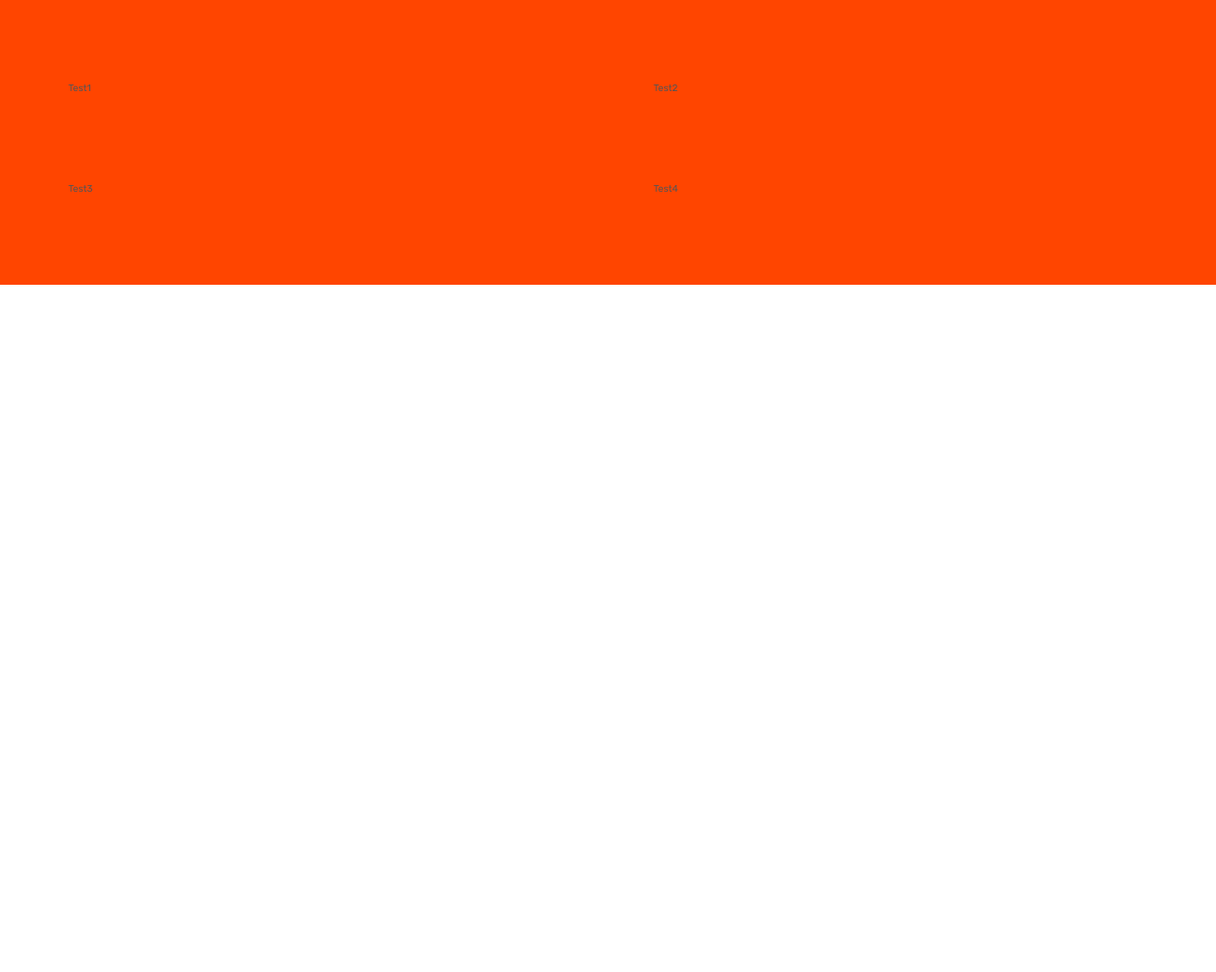
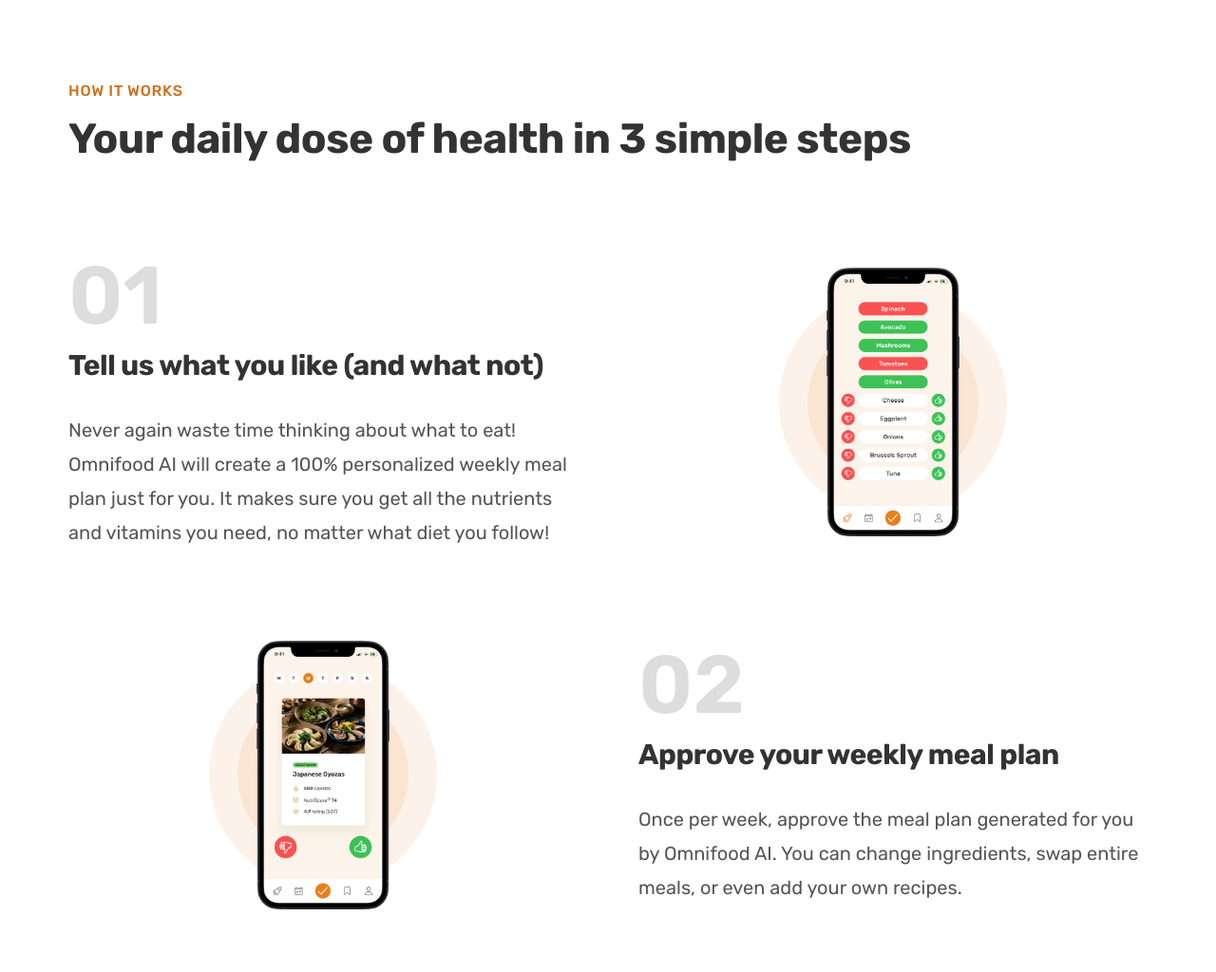
Before and after one commit to changkeun1090/css_tutorial, a plain HTML site: page udemy_jonas/starter/07-Omnifood-Desktop/index.html in a window 1280 px wide. Shown: the part 768-1792 px from the top of the page at 95% size. Before the commit the page ends 1068 px from the top, so only its background shows below. Drawn offline with Linux system fonts and the light colour scheme.

Commit message:
📝 Omnifood: How-it-works

```diff
--- /dev/null
+++ b/udemy_jonas/starter/07-Omnifood-Desktop/css/general.css
@@ -0,0 +1,120 @@
+* {
+	padding: 0;
+	margin: 0;
+	box-sizing: border-box;
+}
+
+html {
+	font-size: 62.5%;
+	/* 62.5% of user's default font-size */
+}
+
+body {
+	font-family: "Rubik", sans-serif;
+	line-height: 1;
+	font-weight: 400;
+	color: #555;
+}
+
+/**********************/
+/* GENERAL COMPONENT */
+/**********************/
+
+.container {
+	max-width: 120rem;
+	margin: 0 auto;
+	padding: 0 3.2rem;
+}
+
+.grid {
+	display: grid;
+	row-gap: 9.6rem;
+	column-gap: 6.4rem;
+}
+
+.grid--2-cols {
+	grid-template-columns: repeat(2, 1fr);
+}
+
+.grid--3-cols {
+	grid-template-columns: repeat(3, 1fr);
+}
+
+.grid--center-v {
+	/* align-items: center; */
+	place-items: center;
+}
+
+.heading-primary,
+.heading-secondary,
+.heading-tertiary {
+	font-weight: 700;
+	letter-spacing: -0.5px;
+	color: #333;
+}
+
+.heading-primary {
+	font-size: 5.2rem;
+	line-height: 1.05;
+	margin-bottom: 3.2rem;
+}
+
+.heading-secondary {
+	font-size: 4.4rem;
+	line-height: 1.2;
+	margin-bottom: 9.6rem;
+}
+
+.heading-tertiary {
+	font-size: 3rem;
+	line-height: 1.2;
+	margin-bottom: 3.2rem;
+}
+
+.subheading {
+	display: block;
+	font-size: 1.6rem;
+	font-weight: 500;
+	color: #cf711f;
+	text-transform: uppercase;
+	margin-bottom: 1.6rem;
+	letter-spacing: 0.75px;
+}
+
+.btn:link,
+.btn:visited {
+	font-size: 2rem;
+	font-weight: 600;
+	padding: 1.6rem 3.2rem;
+	display: inline-block;
+	border-radius: 9px;
+	text-decoration: none;
+
+	transition: all 0.3s;
+}
+
+.btn--full {
+	background-color: #e67e22;
+	color: #fff;
+}
+
+.btn--full:hover,
+.btn--full:active {
+	background-color: #cf711f;
+}
+
+.btn--outline {
+	background-color: #fff;
+	color: #555;
+}
+
+.btn--outline:hover,
+.btn--outline:active {
+	background-color: #fdf2e9;
+	/* Trick to add border inside */
+	box-shadow: inset 0 0 0 3px #fff;
+}
+
+.margin-right-sm {
+	margin-right: 1.6rem !important;
+}
--- a/udemy_jonas/starter/07-Omnifood-Desktop/css/style.css
+++ b/udemy_jonas/starter/07-Omnifood-Desktop/css/style.css
@@ -57,94 +57,6 @@
 - Spacing system (px)
 2 / 4 / 8 / 12 / 16 / 24 / 32 / 48 / 64 / 80 / 96 / 128
 */
-
-* {
-	padding: 0;
-	margin: 0;
-	box-sizing: border-box;
-}
-
-html {
-	font-size: 62.5%;
-	/* 62.5% of user's default font-size */
-}
-
-body {
-	font-family: "Rubik", sans-serif;
-	line-height: 1;
-	font-weight: 400;
-	color: #555;
-}
-
-/**********************/
-/* GENERAL COMPONENT */
-/**********************/
-
-.container {
-	max-width: 120rem;
-	margin: 0 auto;
-	padding: 0 3.2rem;
-}
-
-.grid {
-	display: grid;
-	gap: 9.6rem;
-}
-
-.grid--2--cols {
-	grid-template-columns: repeat(2, 1fr);
-}
-
-.grid--3--cols {
-	grid-template-columns: repeat(3, 1fr);
-}
-
-.heading-primary {
-	font-size: 5.2rem;
-	font-weight: 700;
-	line-height: 1.05;
-	color: #333;
-	letter-spacing: -0.5px;
-	margin-bottom: 3.2rem;
-}
-
-.btn:link,
-.btn:visited {
-	font-size: 2rem;
-	font-weight: 600;
-	padding: 1.6rem 3.2rem;
-	display: inline-block;
-	border-radius: 9px;
-	text-decoration: none;
-
-	transition: all 0.3s;
-}
-
-.btn--full {
-	background-color: #e67e22;
-	color: #fff;
-}
-
-.btn--full:hover,
-.btn--full:active {
-	background-color: #cf711f;
-}
-
-.btn--outline {
-	background-color: #fff;
-	color: #555;
-}
-
-.btn--outline:hover,
-.btn--outline:active {
-	background-color: #fdf2e9;
-	/* Trick to add border inside */
-	box-shadow: inset 0 0 0 3px #fff;
-}
-
-.margin-right-sm {
-	margin-right: 1.6rem !important;
-}
 
 /**********************/
 /* HEADER */
@@ -273,5 +185,62 @@
 
 .section-how {
 	padding: 9.6rem 0;
-	background: orangered;
 }
+
+.step-number {
+	font-size: 8.6rem;
+	font-weight: 600;
+	color: #ddd;
+	margin-bottom: 1.2rem;
+}
+
+.step-description {
+	font-size: 2rem;
+	line-height: 1.8;
+}
+
+.step-img-box {
+	display: flex;
+	justify-content: center;
+	align-items: center;
+
+	position: relative;
+}
+
+.step-img-box::before,
+.step-img-box::after {
+	content: "";
+	display: block;
+	/* height: 60%; */
+	/* padding-bottom: 60%; */
+	/* heigth를 사용하지 않는 이유.
+		현재 Grid 아이템의 넓이와 높이는 같지 않기 때문에 원형을 만들기 위해서는 height 또는 width 중 하나를 기준으로 삼아 동일한 비율을 정해야 한다.
+
+		padding-bottom은 width를 기준으로 하기 때문에 사용할 수 있다. 어떻게 padding-bottom이 요소에 height를 주는지는 정확히 알지 못한다.
+
+		대안으로 혹은 더 좋은 방법으로 aspect-ratio를 사용한다.
+
+	*/
+	aspect-ratio: 1;
+	border-radius: 50%;
+
+	position: absolute;
+	top: 50%;
+	left: 50%;
+	transform: translate(-50%, -50%);
+	z-index: -1;
+}
+
+.step-img-box::before {
+	width: 60%;
+	background-color: #fdf2e9;
+}
+
+.step-img-box::after {
+	width: 45%;
+	background-color: #fae5d3;
+}
+
+.step-img {
+	width: 35%;
+}
--- a/udemy_jonas/starter/07-Omnifood-Desktop/index.html
+++ b/udemy_jonas/starter/07-Omnifood-Desktop/index.html
@@ -4,6 +4,8 @@
 		<meta charset="UTF-8" />
 		<meta name="viewport" content="width=device-width, initial-scale=1.0" />
 		<link rel="stylesheet" href="./css/style.css" />
+
+		<link rel="stylesheet" href="./css/general.css" />
 
 		<link rel="preconnect" href="https://fonts.googleapis.com" />
 		<link rel="preconnect" href="https://fonts.gstatic.com" crossorigin />
@@ -64,11 +66,67 @@
 				</div>
 			</section>
 			<section class="section-how">
-				<div class="container grid grid--2--cols">
-					<div class="">Test1</div>
-					<div class="">Test2</div>
-					<div class="">Test3</div>
-					<div class="">Test4</div>
+				<div class="container">
+					<span class="subheading">How it works</span>
+					<h2 class="heading-secondary">
+						Your daily dose of health in 3 simple steps
+					</h2>
+				</div>
+				<div class="container grid grid--2-cols grid--center-v">
+					<!-- STEP01 -->
+					<div class="step-text-box">
+						<p class="step-number">01</p>
+						<h3 class="heading-tertiary">
+							Tell us what you like (and what not)
+						</h3>
+						<p class="step-description">
+							Never again waste time thinking about what to eat! Omnifood AI
+							will create a 100% personalized weekly meal plan just for you. It
+							makes sure you get all the nutrients and vitamins you need, no
+							matter what diet you follow!
+						</p>
+					</div>
+					<div class="step-img-box">
+						<img
+							src="img/app/app-screen-1.png"
+							alt="iphone img"
+							class="step-img"
+						/>
+					</div>
+					<!-- STEP02 -->
+					<div class="step-img-box">
+						<img
+							src="img/app/app-screen-2.png"
+							alt="iphone img"
+							class="step-img"
+						/>
+					</div>
+					<div class="step-text-box">
+						<p class="step-number">02</p>
+						<h3 class="heading-tertiary">Approve your weekly meal plan</h3>
+						<p class="step-description">
+							Once per week, approve the meal plan generated for you by Omnifood
+							AI. You can change ingredients, swap entire meals, or even add
+							your own recipes.
+						</p>
+					</div>
+					<!-- STEP03 -->
+					<div class="step-text-box">
+						<p class="step-number">03</p>
+						<h3 class="heading-tertiary">Receive meals at convenient time</h3>
+						<p class="step-description">
+							Best chefs in town will cook your selected meal every day, and we
+							will deliver it to your door whenever works best for you. You can
+							change delivery schedule and address daily!
+						</p>
+					</div>
+					<div class="step-img-box">
+						<img
+							src="img/app/app-screen-3.png"
+							alt="iphone img"
+							class="step-img"
+						/>
+					</div>
 				</div>
 			</section>
 		</main>
```
